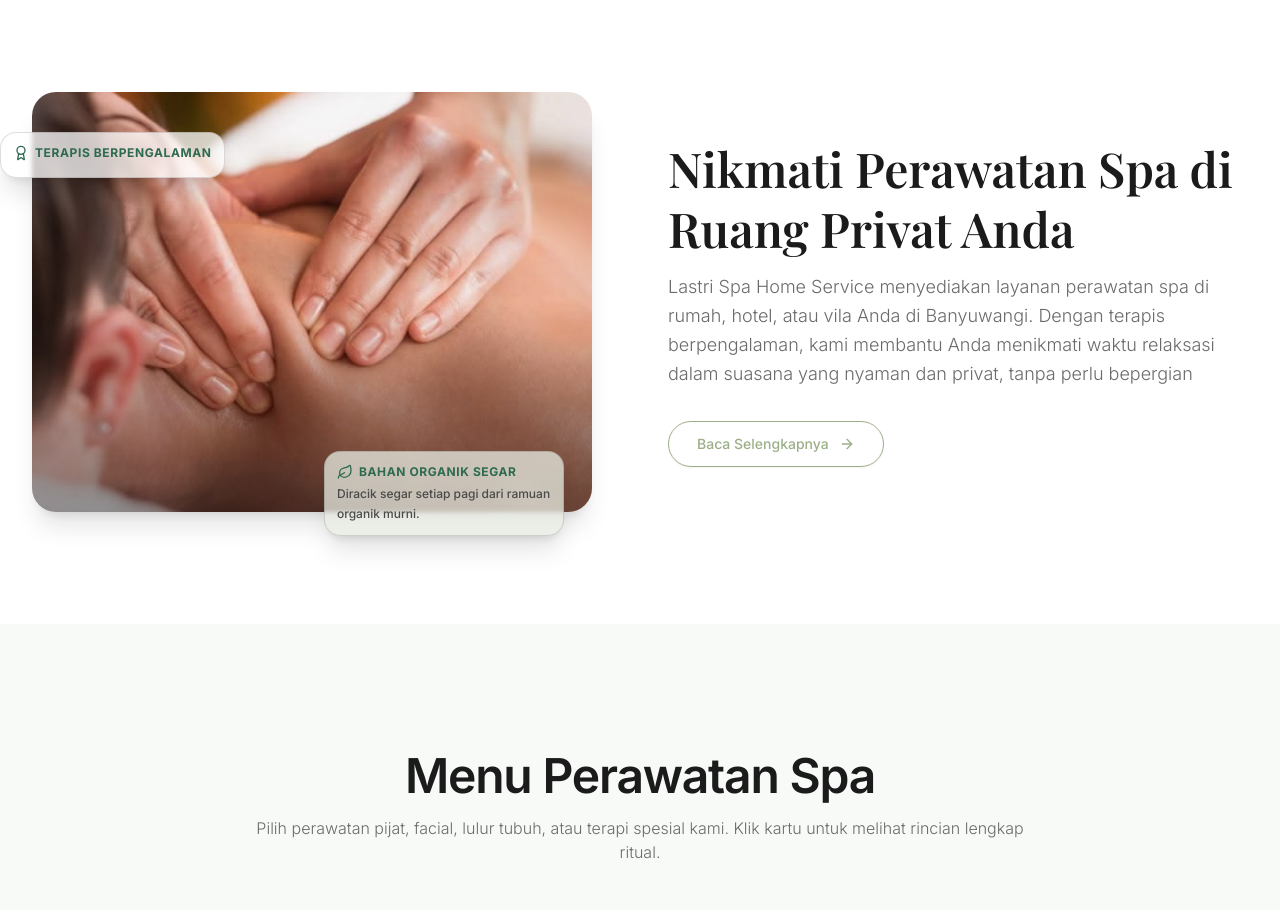
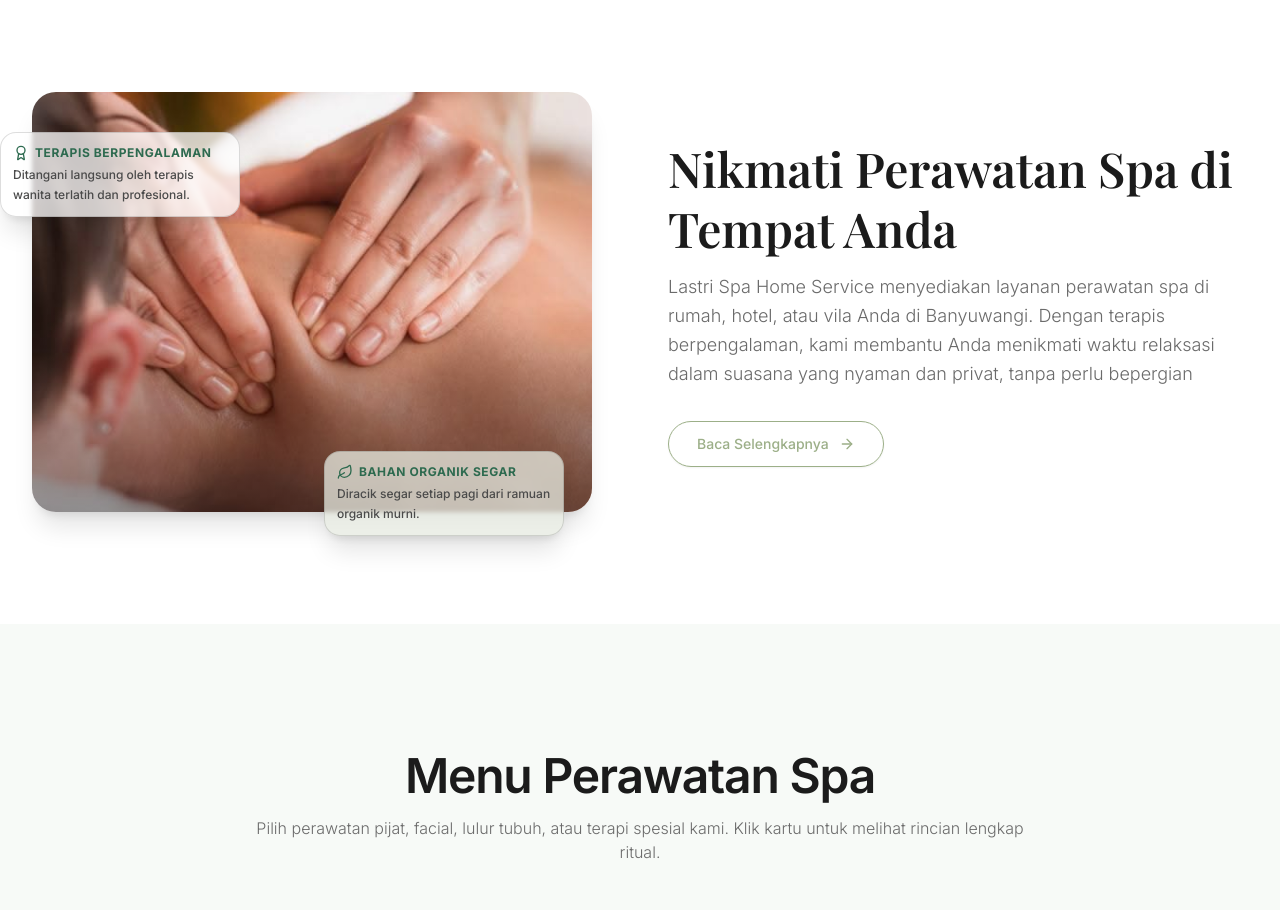
Before and after one commit to gracsiaaa/lastri, a Next.js app: page / in a window 1280 px wide. Shown: the part 1140-2050 px from the top of the page. Built offline with nearby package versions, Linux system fonts and the light colour scheme.

Commit message:
feat(about): Update About section title and therapist badge description

```diff
--- a/components/AboutSection.tsx
+++ b/components/AboutSection.tsx
@@ -40,8 +40,8 @@ export const AboutSection: React.FC<AboutSectionProps> = ({
               </div>
               <p className="text-[11px] sm:text-xs text-[#4A4A4A] font-medium leading-relaxed">
                 {lang === 'en'
-                  ? ""
-                  : ""}
+                  ? "Certified female therapists trained in deep relaxation."
+                  : "Ditangani langsung oleh terapis wanita terlatih dan profesional."}
               </p>
             </div>
 
--- a/data/spaData.ts
+++ b/data/spaData.ts
@@ -142,7 +142,7 @@ export const PHILOSOPHY_CONTENT = {
   },
   title: {
     en: "Enjoy Spa Treatments in the Comfort of Your Private Space",
-    id: "Nikmati Perawatan Spa di Ruang Privat Anda"
+    id: "Nikmati Perawatan Spa di Tempat Anda"
   },
   subtitle: {
     en: "Enjoy a relaxing spa treatment without leaving your space",
```
